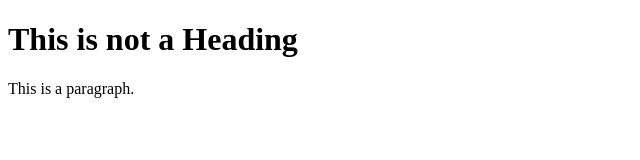
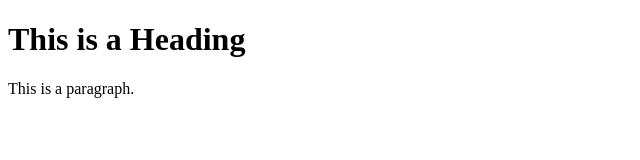
Before and after one commit to Barton-Brant/PugSite, a plain HTML site: page index.html in a window 1280 px wide. Shown: the whole page, without its empty margins (0-640 px from the left). Drawn offline with Linux system fonts and the light colour scheme.

Commit message:
Update index.html
yeet x2

```diff
--- a/index.html
+++ b/index.html
@@ -5,7 +5,7 @@
 </head>
 <body>
 
-<h1>This is not a Heading</h1>
+<h1>This is a Heading</h1>
 <p>This is a paragraph.</p>
 
 </body>
```
